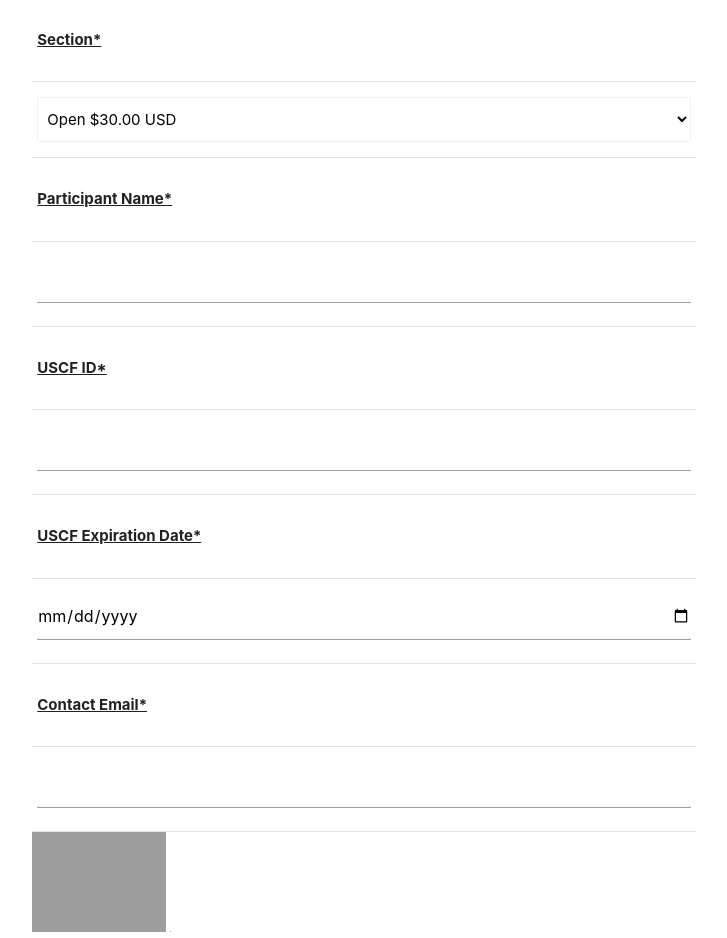
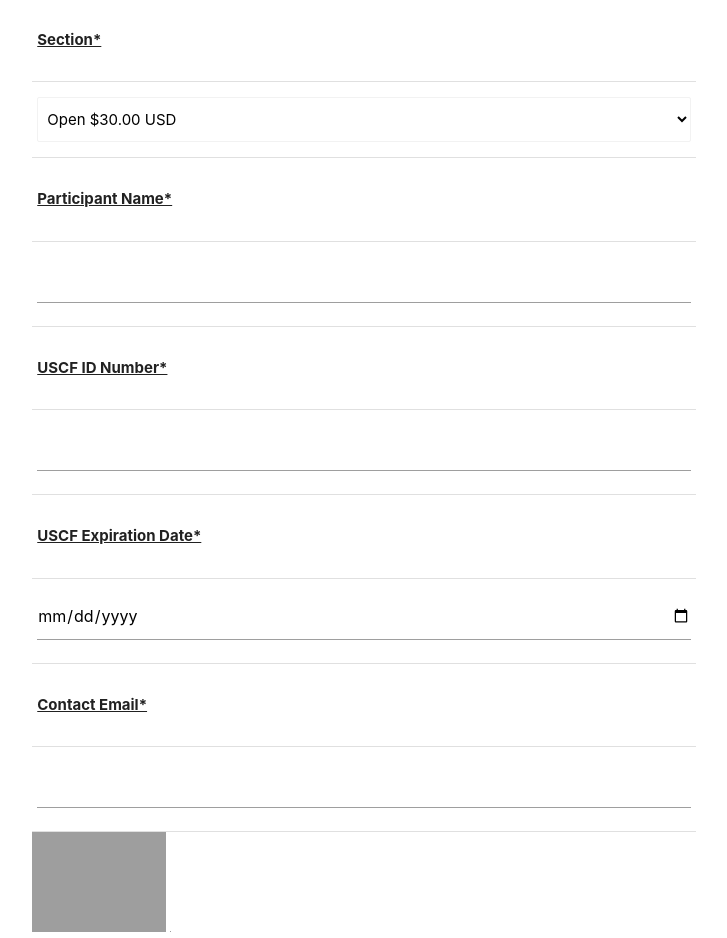
Before and after one commit to bsmiller25/charmcitychess, a Django app: page /new_tournament/ in a window 1280 px wide. Shown: the part 1276-2214 px from the top of the page, without its empty margins (426-1153 px from the left). Run offline with Django 3.2, Linux system fonts and the light colour scheme; grey boxes are pictures that could not be loaded.

Commit message:
text fix

```diff
--- a/ccc/templates/ccc/new_tournament.html
+++ b/ccc/templates/ccc/new_tournament.html
@@ -94,7 +94,7 @@
 		  {% endif %}
 		</select> </td></tr>
 		<tr><td><input type="hidden" name="on1" value="Participant Name"><p style="font-weight: bold; text-decoration: underline;">Participant Name*</p></td></tr><tr><td><input type="text" name="os1" maxlength="200" required></td></tr>
-		<tr><td><input type="hidden" name="on2" value="USCF ID"><p style="font-weight: bold; text-decoration: underline;">USCF ID*</p></td></tr><tr><td><input type="text" name="os2" maxlength="200" required></td></tr>
+		<tr><td><input type="hidden" name="on2" value="USCF ID Number"><p style="font-weight: bold; text-decoration: underline;">USCF ID Number*</p></td></tr><tr><td><input type="text" name="os2" maxlength="200" required></td></tr>
 		<tr><td><input type="hidden" name="on3" value="USCF Expiration Date"><p style="font-weight: bold; text-decoration: underline;">USCF Expiration Date*</p></td></tr><tr><td><input type="date" name="os3" maxlength="200" required></td></tr>
 		<tr><td><input type="hidden" name="on4" value="Contact Email"><p style="font-weight: bold; text-decoration: underline;">Contact Email*</p></td></tr><tr><td><input type="text" name="os4" maxlength="200" required></td></tr>
 	      </table>
```
